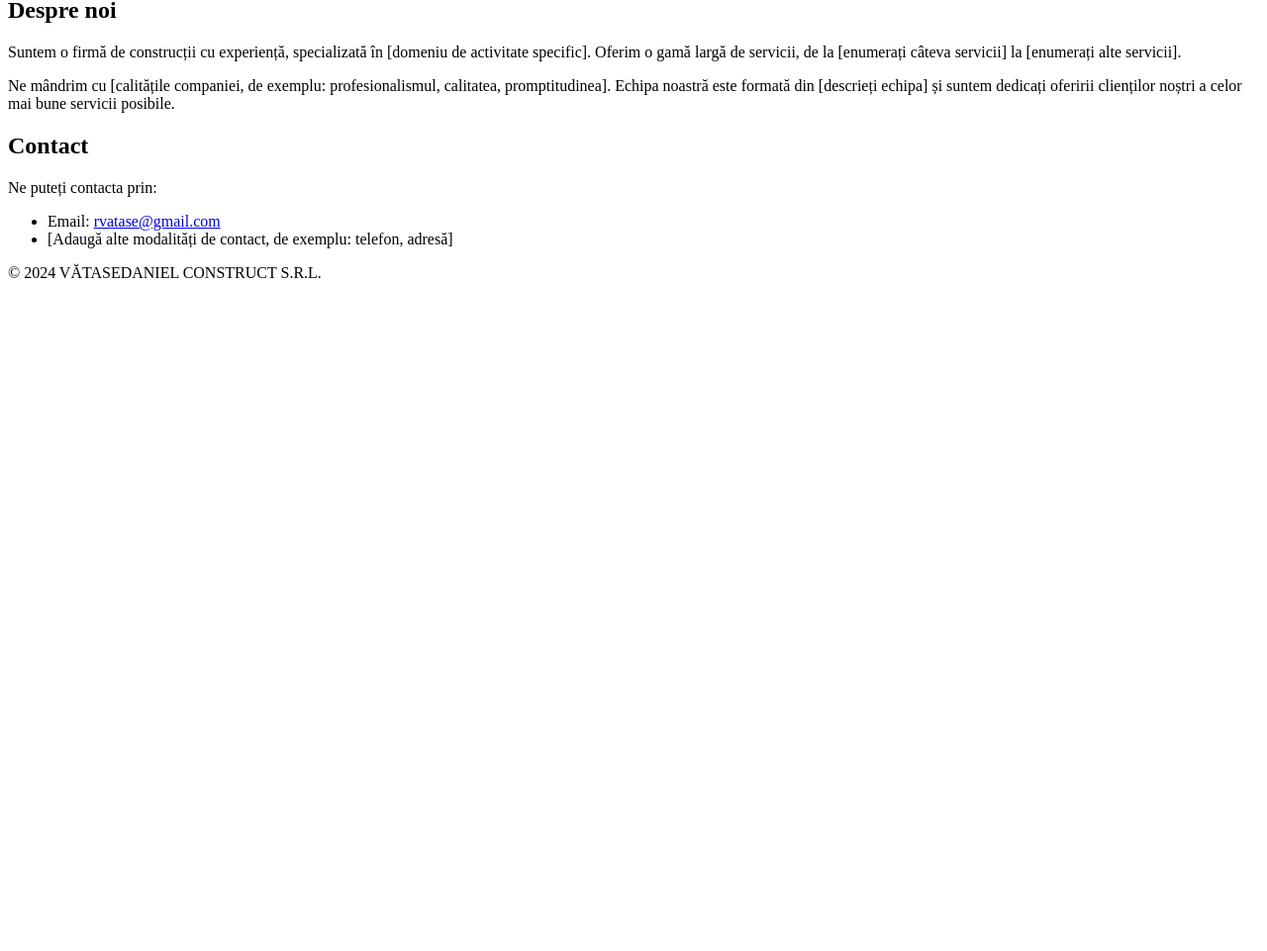
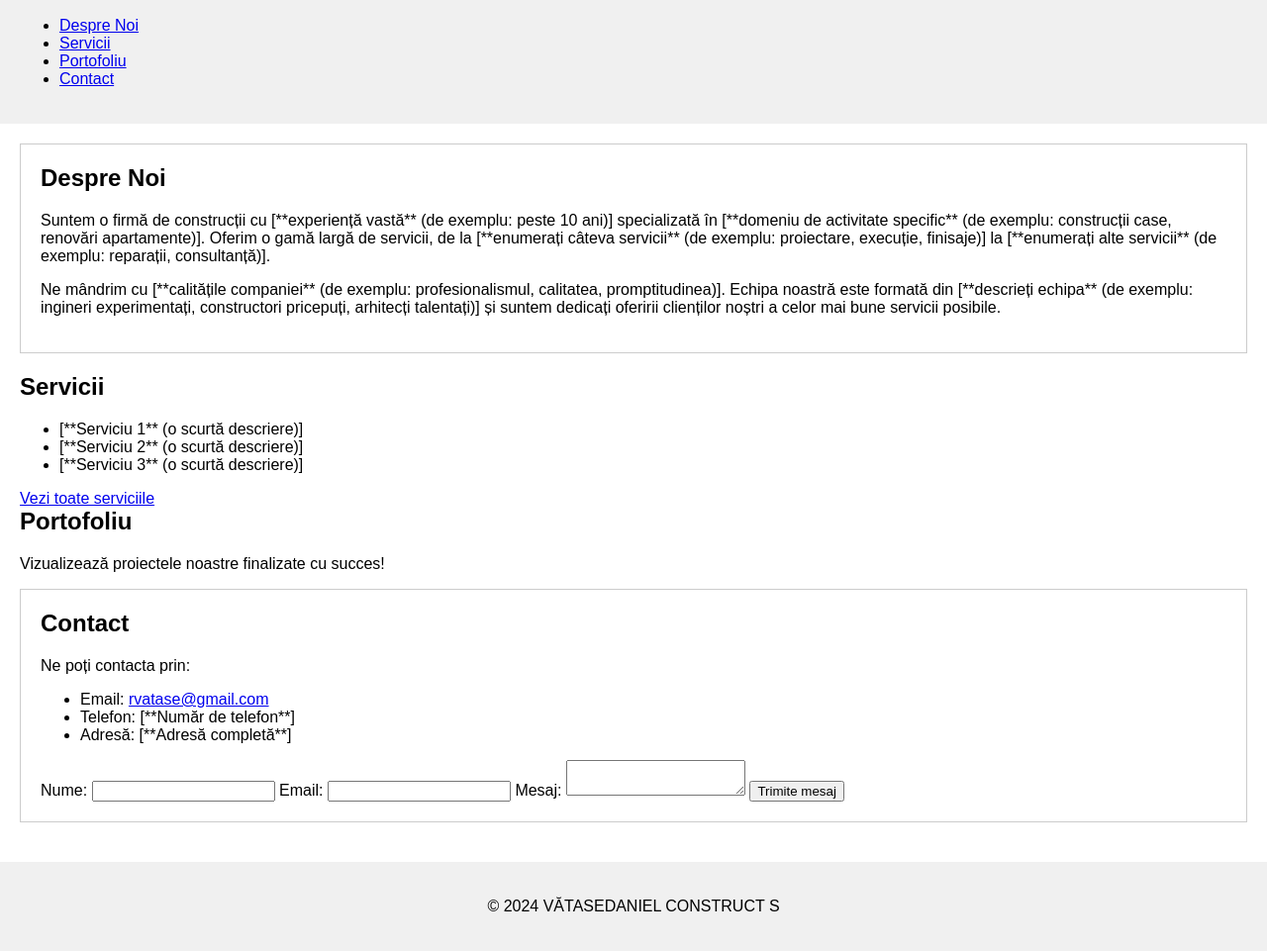
Before and after one commit to vataseradu/VTSCONSTRUCTSRL, a plain HTML site: page index.html in a window 1280 px wide. Shown: the part 83-1044 px from the top of the page at 99% size. Before the commit the page ends 800 px from the top, so only its background shows below. Drawn offline with Linux system fonts and the light colour scheme.

Commit message:
Update index.html

```diff
--- a/index.html
+++ b/index.html
@@ -4,29 +4,67 @@
     <meta charset="UTF-8">
     <meta name="viewport" content="width=device-width, initial-scale=1.0">
     <title>VĂTASEDANIEL CONSTRUCT S.R.L.</title>
-    <link rel="stylesheet" href="style.css">
+    <link rel="stylesheet" href="styles.css">
 </head>
 <body>
     <header>
-        <h1>VĂTASEDANIEL CONSTRUCT S.R.L.</h1>
+        <div class="container">
+            <h1>VĂTASEDANIEL CONSTRUCT S.R.L.</h1>
+            <nav>
+                <ul>
+                    <li><a href="#despre-noi">Despre Noi</a></li>
+                    <li><a href="#servicii">Servicii</a></li>
+                    <li><a href="#portofoliu">Portofoliu</a></li>
+                    <li><a href="#contact">Contact</a></li>
+                </ul>
+            </nav>
+        </div>
     </header>
     <main>
-        <section class="despre-noi">
-            <h2>Despre noi</h2>
-            <p>Suntem o firmă de construcții cu experiență, specializată în [domeniu de activitate specific]. Oferim o gamă largă de servicii, de la [enumerați câteva servicii] la [enumerați alte servicii].</p>
-            <p>Ne mândrim cu [calitățile companiei, de exemplu: profesionalismul, calitatea, promptitudinea]. Echipa noastră este formată din [descrieți echipa] și suntem dedicați oferirii clienților noștri a celor mai bune servicii posibile.</p>
+        <section class="despre-noi" id="despre-noi">
+            <div class="container">
+                <h2>Despre Noi</h2>
+                <p>Suntem o firmă de construcții cu [**experiență vastă** (de exemplu: peste 10 ani)] specializată în [**domeniu de activitate specific** (de exemplu: construcții case, renovări apartamente)]. Oferim o gamă largă de servicii, de la [**enumerați câteva servicii** (de exemplu: proiectare, execuție, finisaje)] la [**enumerați alte servicii** (de exemplu: reparații, consultanță)].</p>
+                <p>Ne mândrim cu [**calitățile companiei** (de exemplu: profesionalismul, calitatea, promptitudinea)]. Echipa noastră este formată din [**descrieți echipa** (de exemplu: ingineri experimentați, constructori pricepuți, arhitecți talentați)] și suntem dedicați oferirii clienților noștri a celor mai bune servicii posibile.</p>
+            </div>
         </section>
-        <section class="contact">
-            <h2>Contact</h2>
-            <p>Ne puteți contacta prin:</p>
-            <ul>
-                <li>Email: <a href="mailto:rvatase@gmail.com">rvatase@gmail.com</a></li>
-                <li>[Adaugă alte modalități de contact, de exemplu: telefon, adresă]</li>
-            </ul>
+        <section class="servicii" id="servicii">
+            <div class="container">
+                <h2>Servicii</h2>
+                <ul>
+                    <li>[**Serviciu 1** (o scurtă descriere)]</li>
+                    <li>[**Serviciu 2** (o scurtă descriere)]</li>
+                    <li>[**Serviciu 3** (o scurtă descriere)]</li>
+                </ul>
+                <a href="#" class="btn btn-primary">Vezi toate serviciile</a> </div>
+        </section>
+        <section class="portofoliu" id="portofoliu">
+            <div class="container">
+                <h2>Portofoliu</h2>
+                <p>Vizualizează proiectele noastre finalizate cu succes!</p>
+                </div>
+        </section>
+        <section class="contact" id="contact">
+            <div class="container">
+                <h2>Contact</h2>
+                <p>Ne poți contacta prin:</p>
+                <ul>
+                    <li>Email: <a href="mailto:rvatase@gmail.com">rvatase@gmail.com</a></li>
+                    <li>Telefon: [**Număr de telefon**]</li>
+                    <li>Adresă: [**Adresă completă**]</li>
+                </ul>
+                <form action="#">
+                    <label for="nume">Nume:</label>
+                    <input type="text" id="nume" name="nume" required>
+                    <label for="email">Email:</label>
+                    <input type="email" id="email" name="email" required>
+                    <label for="mesaj">Mesaj:</label>
+                    <textarea id="mesaj" name="mesaj" required></textarea>
+                    <button type="submit">Trimite mesaj</button>
+                </form>
+            </div>
         </section>
     </main>
     <footer>
-        <p>&copy; 2024 VĂTASEDANIEL CONSTRUCT S.R.L.</p>
-    </footer>
-</body>
-</html>
+        <div class="container">
+            <p>&copy; 2024 VĂTASEDANIEL CONSTRUCT S
```
